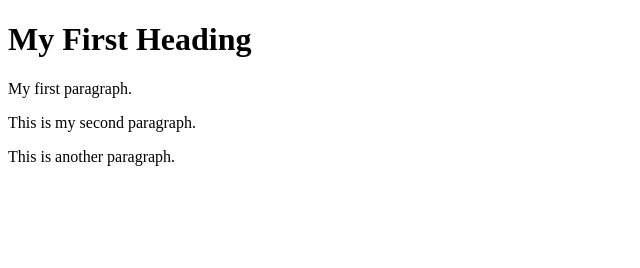
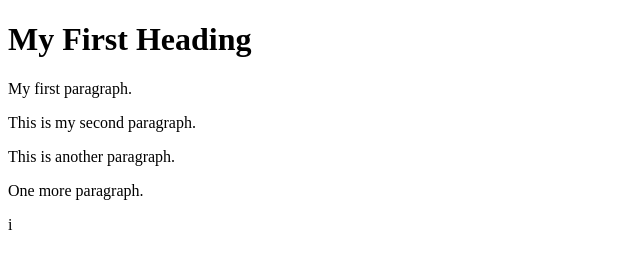
Before and after one commit to ymendiola17/Software_Engineering_Fundamentals, a plain HTML site: page index.html in a window 1280 px wide. Shown: the whole page, without its empty margins (0-640 px from the left). Drawn offline with Linux system fonts and the light colour scheme.

Commit message:
Added new lines

```diff
--- a/index.html
+++ b/index.html
@@ -9,6 +9,7 @@
 <p>My first paragraph.</p>
 <p>This is my second paragraph.</p>
 <p> This is another paragraph. </P
+<p> One more paragraph. </p>i
 
 </body>
 </html>
```
